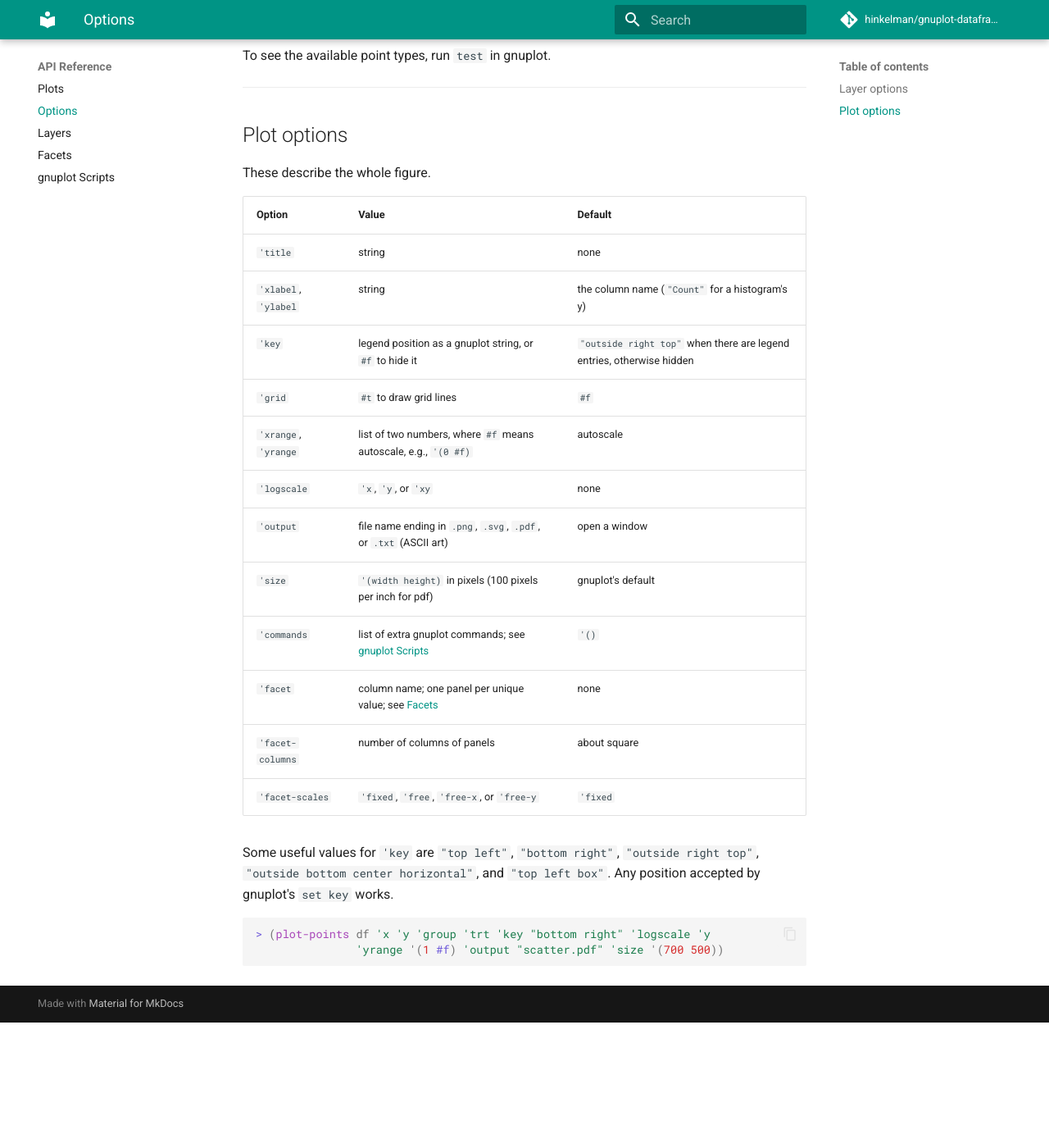
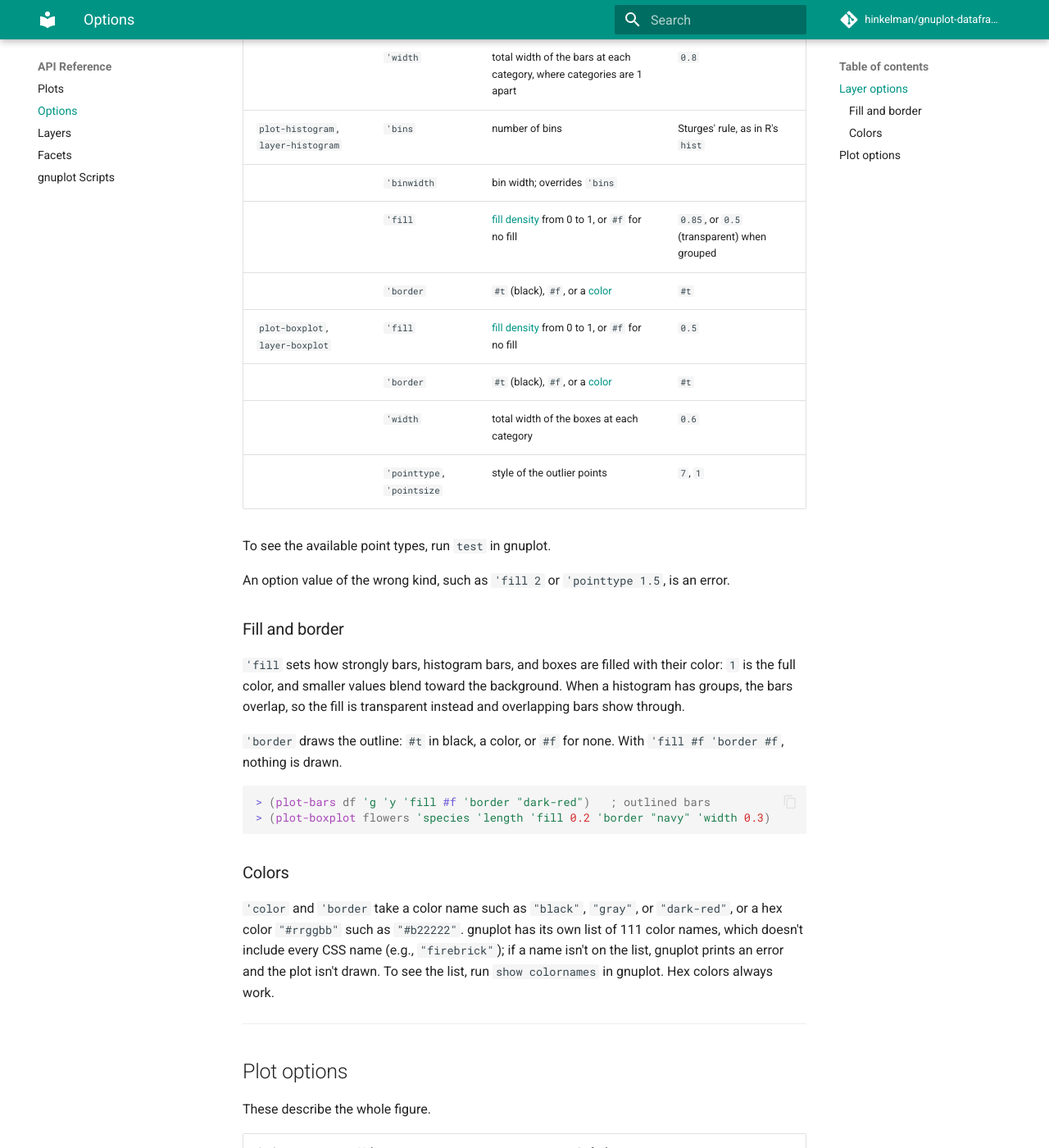
Before and after one commit to hinkelman/gnuplot-dataframe, an MkDocs documentation site: the page built from docs/api/options.md, in a window 1280 px wide and 1400 px high, scrolled down 1400 px. Shown: the whole window at 82% size. Built offline with MkDocs 1.6.1 and Material for MkDocs 9.7.7, drawn with Linux system fonts in a browser that asks for light colours; comment, search, counter and statistics services are not loaded; before the commit the page ends 2647 px from its top, so only the background shows below that; some of the changed text lies outside the part shown.

Commit message:
Make bar, histogram, boxplot, and line styles configurable
Adds 'fill, 'border, and 'width layer options for bars and boxplots,
'fill and 'border for histograms, and 'pointtype and 'pointsize for
boxplot outliers and for points on lines. Style values are checked
when a layer is created. Elements record their legend style, which
replaces rewriting boxplot clauses into legend entries. No fill is
drawn as a fully transparent fill so that 'border is respected.
Defaults reproduce the previous output.

Co-Authored-By: Claude Opus 5.5 <noreply@anthropic.com>

````diff
--- a/docs/api/options.md
+++ b/docs/api/options.md
@@ -22,22 +22,49 @@ These describe the data and how it's drawn.
 | Option | Value | Default |
 |---|---|---|
 | `'group` | column name; one series per unique value, in its own color and with a legend entry | none |
-| `'color` | color name (e.g., `"black"`) or `"#rrggbb"`; overrides the colors from `'group` | gnuplot's color sequence |
+| `'color` | [color](#colors); overrides the colors from `'group` | gnuplot's color sequence |
 | `'label` | legend entry for an ungrouped layer | none |
 
 Options for specific plot types:
 
 | Procedure | Option | Value | Default |
 |---|---|---|---|
-| `plot-points`, `layer-points` | `'pointsize` | number | `1` |
+| `plot-points`, `layer-points` | `'pointsize` | positive number | `1` |
 | | `'pointtype` | gnuplot point type number | `7` (filled circle) |
 | `plot-lines`, `layer-lines` | `'points` | `#t` to also draw points | `#f` |
-| | `'linewidth` | number | `2` |
+| | `'linewidth` | positive number | `2` |
+| | `'pointtype`, `'pointsize` | as for points, when `'points` is `#t` | `7`, `1` |
 | | `'sort` | `#f` to connect rows in data order | `#t` |
+| `plot-bars`, `layer-bars` | `'fill` | [fill density](#fill-and-border) from 0 to 1, or `#f` for no fill | `0.85` |
+| | `'border` | `#t` (black), `#f`, or a [color](#colors) | `#t` |
+| | `'width` | total width of the bars at each category, where categories are 1 apart | `0.8` |
 | `plot-histogram`, `layer-histogram` | `'bins` | number of bins | Sturges' rule, as in R's `hist` |
 | | `'binwidth` | bin width; overrides `'bins` | |
+| | `'fill` | [fill density](#fill-and-border) from 0 to 1, or `#f` for no fill | `0.85`, or `0.5` (transparent) when grouped |
+| | `'border` | `#t` (black), `#f`, or a [color](#colors) | `#t` |
+| `plot-boxplot`, `layer-boxplot` | `'fill` | [fill density](#fill-and-border) from 0 to 1, or `#f` for no fill | `0.5` |
+| | `'border` | `#t` (black), `#f`, or a [color](#colors) | `#t` |
+| | `'width` | total width of the boxes at each category | `0.6` |
+| | `'pointtype`, `'pointsize` | style of the outlier points | `7`, `1` |
 
 To see the available point types, run `test` in gnuplot.
+
+An option value of the wrong kind, such as `'fill 2` or `'pointtype 1.5`, is an error.
+
+### Fill and border
+
+`'fill` sets how strongly bars, histogram bars, and boxes are filled with their color: `1` is the full color, and smaller values blend toward the background. When a histogram has groups, the bars overlap, so the fill is transparent instead and overlapping bars show through.
+
+`'border` draws the outline: `#t` in black, a color, or `#f` for none. With `'fill #f 'border #f`, nothing is drawn.
+
+```scheme
+> (plot-bars df 'g 'y 'fill #f 'border "dark-red")   ; outlined bars
+> (plot-boxplot flowers 'species 'length 'fill 0.2 'border "navy" 'width 0.3)
+```
+
+### Colors
+
+`'color` and `'border` take a color name such as `"black"`, `"gray"`, or `"dark-red"`, or a hex color `"#rrggbb"` such as `"#b22222"`. gnuplot has its own list of 111 color names, which doesn't include every CSS name (e.g., `"firebrick"`); if a name isn't on the list, gnuplot prints an error and the plot isn't drawn. To see the list, run `show colornames` in gnuplot. Hex colors always work.
 
 ---
 
````
Also changed, not shown: docs/api/plots.md (+4 -4 lines), 2 other files.
